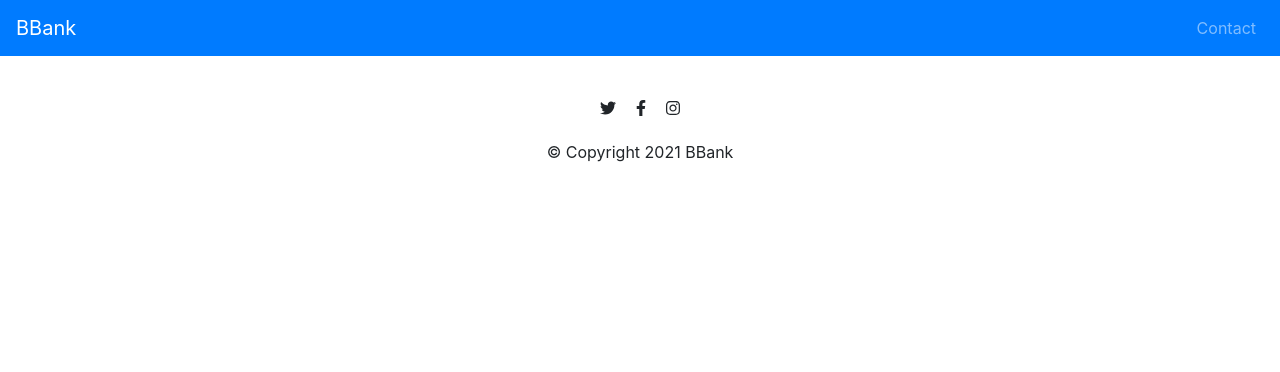
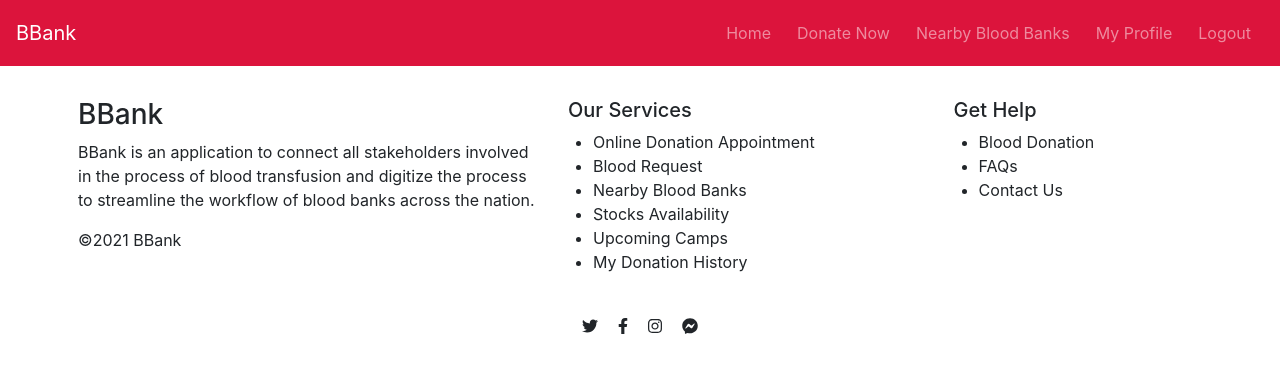
Before and after one commit to yashgandhi876/BBank_Frontend, a React (Create React App) app: page / in a window 1280 px wide. Shown: the top 372 px of the page. Built offline with nearby package versions, Linux system fonts and the light colour scheme.

Commit message:
Footer layout

```diff
--- a/src/App.css
+++ b/src/App.css
@@ -37,6 +37,33 @@
     }
 }
 
+
+/*NavBar*/
+.nav-item {
+    padding: 5px;
+}
+
+.navbar-bg-custom {
+    background-color: #DC143C;
+}
+
+.navbar-sticky {
+    position: fixed;
+    top: 0;
+    width: 100%;
+}
+
+/*Footer*/
+.footer {
+    position: fixed;
+    bottom: 0;
+    width: 100%;
+}
+
+.footer-quick-links {
+    margin-left: 15px;
+}
+
 .social-icon {
-  margin : 20px 10px;
+    margin: 20px 10px;
 }
--- a/src/App.js
+++ b/src/App.js
@@ -1,19 +1,33 @@
 import './App.css';
-import Header from "./Components/Header";
-import Footer from "./Components/Footer";
+import Header from "./Components/Layout/Header";
+import Footer from "./Components/Layout/Footer";
 import "bootstrap/dist/css/bootstrap.min.css";
 import React from "react";
+import {BrowserRouter as Router, Route, Switch} from "react-router-dom";
+import Landing from "./Components/Layout/Landing";
+import Dashboard from "./Components/Dashboard";
 
 function App() {
     return (
+        <Router>
             <div className="App">
                 <Header/>
                 {
-                //Routes
+                    //Public Routes
                 }
+                <Route exact path={"/"} component={Landing}/>
+                {/*<Route exact path={"/register"} component={Register}/>*/}
+                {/*<Route exact path={"/login"} component={Login}/>*/}
+                {/*{*/}
+                {/*    //Private Routes*/}
+                {/*}*/}
+                {/*<Switch>*/}
+                {/*    <Route exact path={"/dashboard"} component={Dashboard}/>*/}
+                {/*</Switch>*/}
                 <Footer/>
 
             </div>
+        </Router>
     );
 }
 
--- /dev/null
+++ b/src/Components/Dashboard.js
@@ -0,0 +1,13 @@
+import React, {Component} from 'react';
+
+class Dashboard extends Component {
+    render() {
+        return (
+            <div>
+
+            </div>
+        );
+    }
+}
+
+export default Dashboard;
--- a/src/Components/Footer.js
+++ /dev/null
@@ -1,22 +0,0 @@
-import React, {Component} from "react";
-import {FontAwesomeIcon} from '@fortawesome/react-fontawesome';
-import {faFacebookF, faInstagram, faTwitter,} from '@fortawesome/free-brands-svg-icons';
-
-class Footer extends Component {
-    render() {
-        return (
-            <div>
-                <footer className="white-section" id="footer">
-                    <div className="container-fluid">
-                        <FontAwesomeIcon className={"social-icon"} icon={faTwitter}/>
-                        <FontAwesomeIcon className={"social-icon"} icon={faFacebookF}/>
-                        <FontAwesomeIcon className={"social-icon"} icon={faInstagram}/>
-                        <p>© Copyright 2021 BBank</p>
-                    </div>
-                </footer>
-            </div>
-        );
-    }
-}
-
-export default Footer;
--- /dev/null
+++ b/src/Components/Layout/Footer.js
@@ -0,0 +1,51 @@
+import React, {Component} from "react";
+import {FontAwesomeIcon} from '@fortawesome/react-fontawesome';
+import {faFacebookF, faInstagram, faTwitter, faFacebookMessenger} from '@fortawesome/free-brands-svg-icons';
+
+class Footer extends Component {
+    render() {
+        return (
+            <section className="white-section" id="footer">
+
+                <div className={"container"}>
+                    <div className="row text-center text-xs-center text-sm-left text-md-left justify-content-center">
+                        <div className="col-md-4 col-xl-5 p-2 flex-fill bd-highlight mb-5 mb-md-0">
+                            <h3>BBank</h3>
+                            <p>BBank is an application to connect all stakeholders involved in the process of blood
+                                transfusion and digitize the process to streamline the workflow of blood banks across
+                                the nation.</p>
+                            <p>©2021 BBank</p>
+                        </div>
+                        <div className="p-2 flex-fill bd-highlight mb-3 mb-md-0">
+                            <h5 className="footer-quick-links">Our Services</h5>
+                            <ul>
+                                <li>Online Donation Appointment</li>
+                                <li>Blood Request</li>
+                                <li>Nearby Blood Banks</li>
+                                <li>Stocks Availability</li>
+                                <li>Upcoming Camps</li>
+                                <li>My Donation History</li>
+                            </ul>
+                        </div>
+                        <div className="p-2 flex-fill bd-highlight mb-3 mb-md-0">
+                            <h5 className="footer-quick-links">Get Help</h5>
+                            <ul>
+                                <li>Blood Donation</li>
+                                <li>FAQs</li>
+                                <li>Contact Us</li>
+                            </ul>
+                        </div>
+                    </div>
+                    <div className="container-fluid justify-content-around">
+                        <FontAwesomeIcon className={"social-icon fa-1x social"} icon={faTwitter}/>
+                        <FontAwesomeIcon className={"social-icon fa-1x social"} icon={faFacebookF}/>
+                        <FontAwesomeIcon className={"social-icon fa-1x social"} icon={faInstagram}/>
+                        <FontAwesomeIcon className={"social-icon fa-1x social"} icon={faFacebookMessenger}/>
+                    </div>
+                </div>
+            </section>
+        );
+    }
+}
+
+export default Footer;
--- a/src/Components/Header.js
+++ b/src/Components/Layout/Header.js
@@ -33,7 +33,7 @@ class Header extends Component {
             </div>);
         return (
             <div>
-                <nav className={"navbar navbar-expand-sm navbar-dark bg-primary mb-4"}>
+                <nav className={"navbar navbar-expand-sm navbar-dark navbar-bg-custom mb-4 navbar-sticky"}>
                     <a className={"navbar-brand"}>BBank</a>
                     {/*<div className={"container"}>*/}
                     {/*    Blood Bank Management System*/}
@@ -44,7 +44,15 @@ class Header extends Component {
 
                         <ul className="navbar-nav ml-auto">
                             <li className="nav-item">
-                                <a className="nav-link" href="#footer">Contact</a></li>
+                                <a className="nav-link" href="#">Home</a></li>
+                            <li className="nav-item">
+                                <a className="nav-link" href="#">Donate Now</a></li>
+                            <li className="nav-item">
+                                <a className="nav-link" href="#">Nearby Blood Banks</a></li>
+                            <li className="nav-item">
+                                <a className="nav-link" href="#">My Profile</a></li>
+                            <li className="nav-item">
+                                <a className="nav-link" href="#footer">Logout</a></li>
 
                         </ul>
                     </div>
--- /dev/null
+++ b/src/Components/Layout/Landing.js
@@ -0,0 +1,13 @@
+import React, {Component} from "react";
+
+class Landing extends Component {
+    render() {
+        return (
+            <div className="landing">
+
+            </div>
+        );
+    }
+}
+
+export default Landing;
```
Also changed, not shown: src/Components/Landing.js (deleted, +0 -31 lines). Lines whose indentation alone changed are shown as unchanged.
